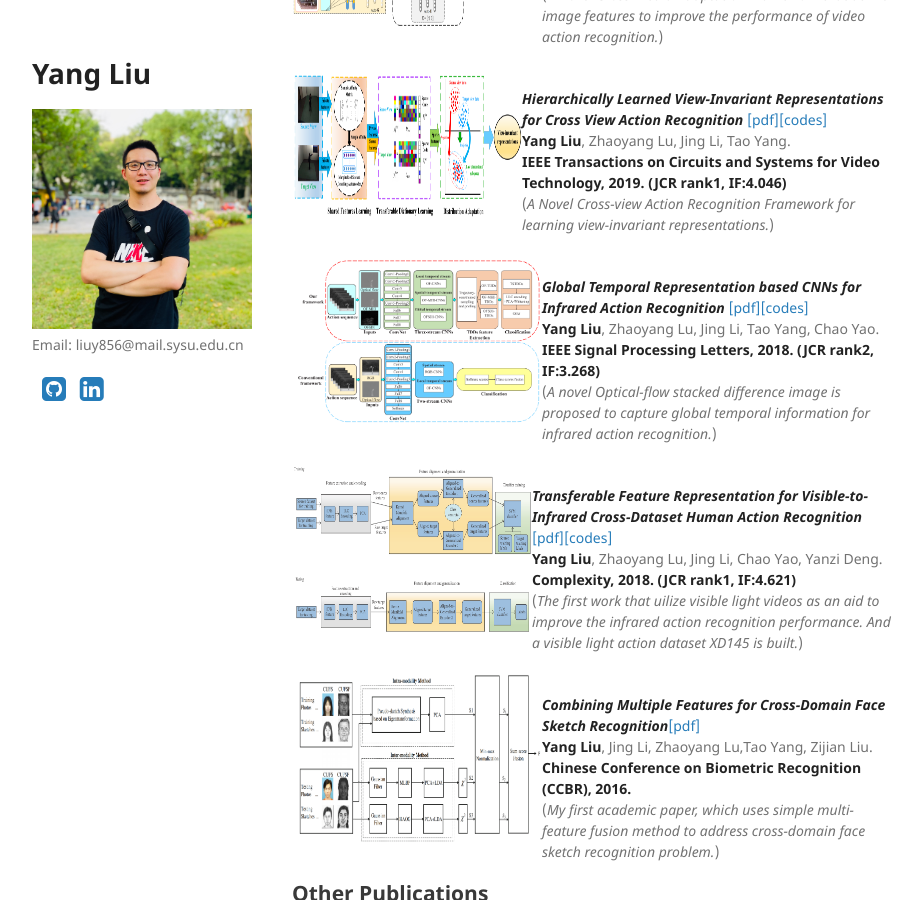
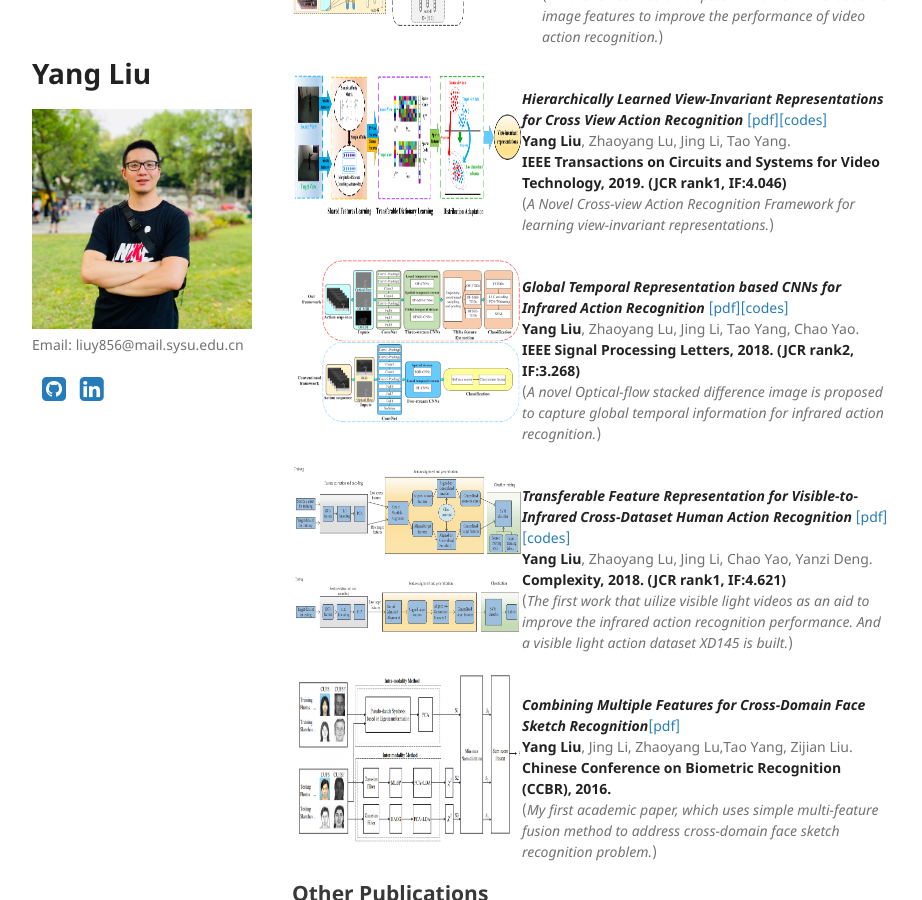
Before and after one commit to YangLiu9208/home, a Jekyll site: the page built from index.md, in a window 1280 px wide and 900 px high, scrolled down 1124 px. Shown: the whole window, without its empty margins (178-1100 px from the left). Built offline with Jekyll 4.4.1, drawn with Linux system fonts in a browser that asks for light colours; a style sheet for code colours, icons or effects is not loaded.

Commit message:
Update index.md

```diff
--- a/index.md
+++ b/index.md
@@ -61,7 +61,7 @@ Committee: Zhaoyang Lu, Jing Li, Quanxue Gao, Peiyi Shen, Guizhong Liu, Chun Qi.
 
 <div align="left">
           <a>
-            <img border="0" src="./SPL.png" align="left" width="250" height="170">
+            <img border="0" src="./SPL.png" align="left" width="230" height="170">
           </a>
 </div>
 ***Global Temporal Representation based CNNs for Infrared Action Recognition*** [[pdf]](https://ieeexplore.ieee.org/document/8332532)[[codes]](https://yangliu9208.github.io/TSTDDs/)
@@ -70,7 +70,7 @@ Committee: Zhaoyang Lu, Jing Li, Quanxue Gao, Peiyi Shen, Guizhong Liu, Chun Qi.
 (*A novel Optical-flow stacked difference image is proposed to capture global temporal information for infrared action recognition.*)
 <div align="left">
           <a>
-            <img border="0" src="./Complexity.png" align="left" width="240" height="170">
+            <img border="0" src="./Complexity.png" align="left" width="230" height="170">
           </a>
 </div>
 ***Transferable Feature Representation for Visible-to-Infrared Cross-Dataset Human Action Recognition*** [[pdf]](http://downloads.hindawi.com/journals/complexity/2018/5345241.pdf)[[codes]](https://yangliu9208.github.io/CDFAG/)
@@ -80,7 +80,7 @@ Committee: Zhaoyang Lu, Jing Li, Quanxue Gao, Peiyi Shen, Guizhong Liu, Chun Qi.
 
 <div align="left">
           <a>
-            <img border="0" src="./CCBR.png" align="left" width="250" height="170">
+            <img border="0" src="./CCBR.png" align="left" width="230" height="170">
           </a>
 </div>
 ***Combining Multiple Features for Cross-Domain Face Sketch Recognition***[[pdf]](https://link.springer.com/chapter/10.1007/978-3-319-46654-5_16)
```
